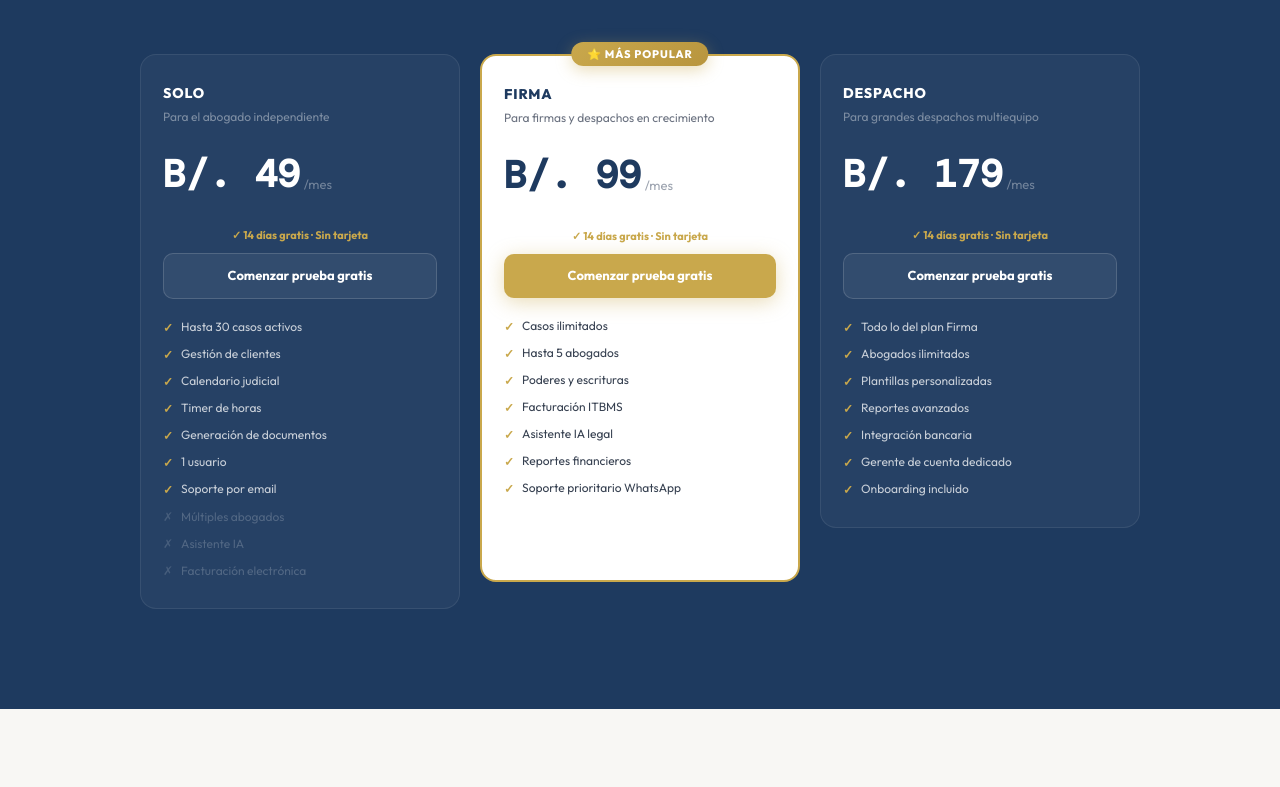
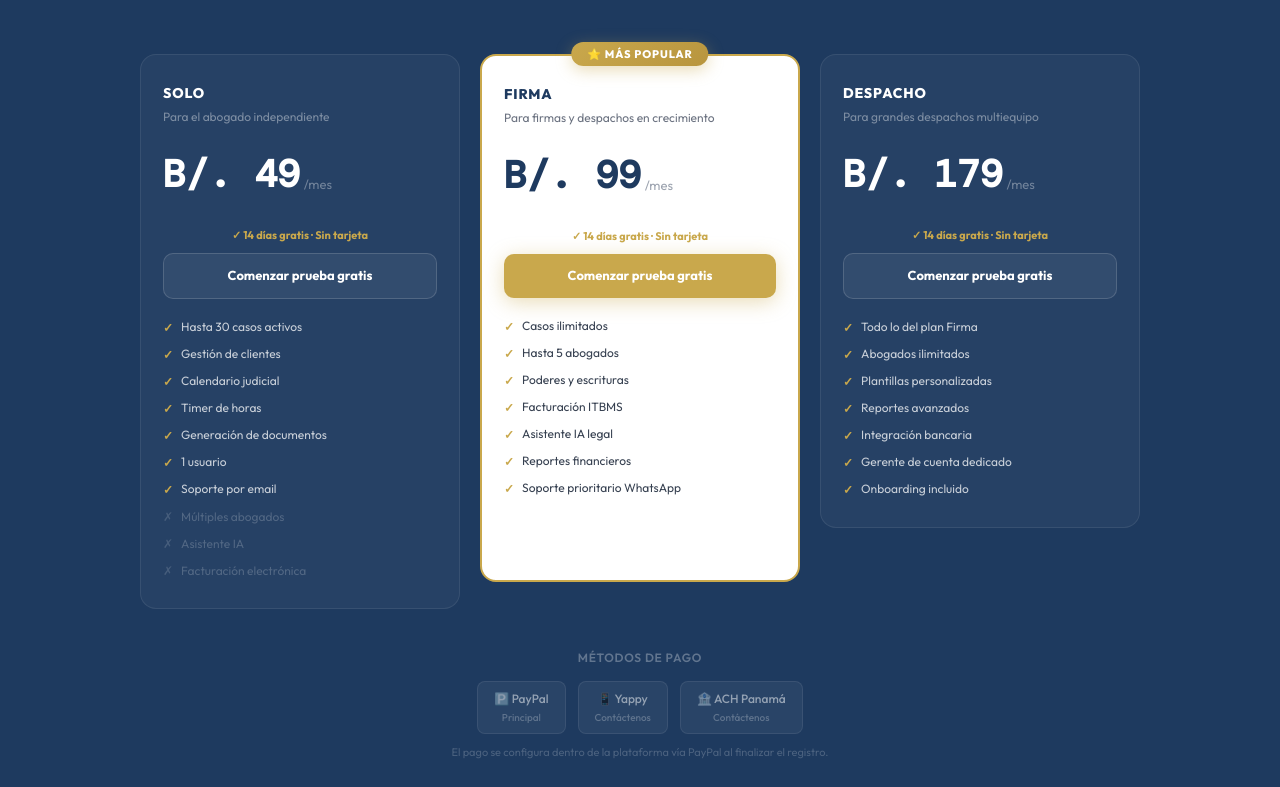
Before and after one commit to gondolaorganization-blip/gestarlex, a React (Vite) app in the folder frontend/: page / in a window 1280 px wide. Shown: the part 2010-2797 px from the top of the page. Built offline with nearby package versions, Linux system fonts and the light colour scheme; no server answers.

Commit message:
Landing: fix FAQ, add GestarSoft nav link, fix payment section, fix footer

```diff
--- a/frontend/src/pages/LandingPage.jsx
+++ b/frontend/src/pages/LandingPage.jsx
@@ -76,11 +76,10 @@ const TESTIMONIALS = [
 
 const FAQS = [
   { q: "¿Está adaptado al sistema judicial de Panamá?", a: "Sí. Gestar Lex está diseñado para la estructura judicial panameña: circuitos judiciales, tipos de procesos del COGEP y el Código Procesal Civil, plazos hábiles panameños y terminología local." },
-  { q: "¿Puedo migrar mis casos desde otro sistema?", a: "Sí. Ofrecemos importación de datos desde Excel, CSV y otros formatos. En el plan Despacho el proceso es asistido por nuestro equipo sin costo adicional." },
   { q: "¿Los documentos generados tienen validez legal?", a: "Los documentos se generan como borradores en DOCX/PDF. La firma electrónica con validez legal requiere notarización conforme a la Ley 51 de 2008 de Panamá." },
   { q: "¿Cuántos usuarios puedo agregar?", a: "El plan Solo incluye 1 usuario. Firma hasta 5 abogados. Despacho es ilimitado. También puedes dar acceso de solo lectura a asistentes." },
   { q: "¿Hay período de prueba?", a: "Sí. 14 días de prueba gratuita con acceso completo. Sin tarjeta de crédito. Al finalizar, elige tu plan o escríbenos." },
-  { q: "¿Mis expedientes están seguros?", a: "Almacenamiento en la nube con encriptación AES-256, backups diarios y acceso con 2FA. Cumplimos con la Ley 81 de Protección de Datos de Panamá." },
+  { q: "¿Mis expedientes están seguros?", a: "Sí. Los datos se almacenan en infraestructura en la nube con encriptación AES-256 en reposo y backups diarios automáticos. La conexión siempre va por HTTPS cifrado." },
 ];
 
 export default function GestarLexLanding() {
@@ -164,6 +163,14 @@ export default function GestarLexLanding() {
         padding: "16px 48px", display: "flex", alignItems: "center", justifyContent: "space-between",
         transition: "all 0.25s ease",
       }}>
+        <div style={{ display: "flex", alignItems: "center", gap: 16 }}>
+          <a href="https://gestarsoft.com" style={{
+            fontSize: 12, fontWeight: 600, color: scrolled ? "#6B7280" : "rgba(255,255,255,0.5)",
+            textDecoration: "none", transition: "color 0.15s",
+          }}
+            onMouseEnter={e => e.target.style.color = "#C9A84C"}
+            onMouseLeave={e => e.target.style.color = scrolled ? "#6B7280" : "rgba(255,255,255,0.5)"}
+          >← GestarSoft</a>
           <div style={{ display: "flex", alignItems: "center", gap: 10 }}>
             <div style={{
               width: 36, height: 36, borderRadius: 10,
@@ -174,6 +181,7 @@ export default function GestarLexLanding() {
             <span style={{ fontSize: 18, fontWeight: 800, color: scrolled ? "#1E3A5F" : "#fff", letterSpacing: "-0.02em" }}>
               Gestar <span style={{ color: "#C9A84C" }}>Lex</span>
             </span>
+          </div>
         </div>
         <div style={{ display: "flex", gap: 32, alignItems: "center" }}>
           {["Funciones", "Precios", "FAQ"].map(item => (
@@ -340,7 +348,7 @@ export default function GestarLexLanding() {
                 </div>
                 <div style={{ fontSize: 11, color: "#C9A84C", fontWeight: 700, marginBottom: 10, textAlign: "center" }}>✓ 14 días gratis · Sin tarjeta</div>
                 <button
-                  onClick={() => navigate("/login")}
+                  onClick={() => navigate("/registro")}
                   style={{
                     width: "100%", marginBottom: 20, padding: "12px", fontSize: 13, fontWeight: 700,
                     borderRadius: 10, border: plan.popular ? "none" : "1px solid rgba(255,255,255,0.15)",
@@ -350,6 +358,7 @@ export default function GestarLexLanding() {
                     transition: "all 0.15s",
                   }}
                 >Comenzar prueba gratis</button>
+
                 <div style={{ display: "flex", flexDirection: "column", gap: 9 }}>
                   {plan.features.map(f => (
                     <div key={f} style={{ display: "flex", gap: 8, alignItems: "flex-start" }}>
@@ -366,6 +375,19 @@ export default function GestarLexLanding() {
                 </div>
               </div>
             ))}
+          </div>
+
+          <div style={{ textAlign: "center", marginTop: 40 }}>
+            <p style={{ fontSize: 12, color: "rgba(255,255,255,0.3)", marginBottom: 14, letterSpacing: "0.06em", textTransform: "uppercase", fontWeight: 600 }}>Métodos de pago</p>
+            <div style={{ display: "flex", gap: 12, justifyContent: "center", flexWrap: "wrap", marginBottom: 10 }}>
+              {[{ label: "🅿️ PayPal", note: "Principal" }, { label: "📱 Yappy", note: "Contáctenos" }, { label: "🏦 ACH Panamá", note: "Contáctenos" }].map(m => (
+                <div key={m.label} style={{ background: "rgba(255,255,255,0.05)", border: "1px solid rgba(255,255,255,0.08)", borderRadius: 8, padding: "8px 16px", fontSize: 12, color: "rgba(255,255,255,0.5)", fontWeight: 500, textAlign: "center" }}>
+                  <div>{m.label}</div>
+                  <div style={{ fontSize: 10, color: "rgba(255,255,255,0.25)", marginTop: 2 }}>{m.note}</div>
+                </div>
+              ))}
+            </div>
+            <p style={{ fontSize: 11, color: "rgba(255,255,255,0.2)" }}>El pago se configura dentro de la plataforma vía PayPal al finalizar el registro.</p>
           </div>
         </div>
       </section>
@@ -436,10 +458,12 @@ export default function GestarLexLanding() {
           <span style={{ fontSize: 14, fontWeight: 700, color: "rgba(255,255,255,0.6)" }}>Gestar Lex · GestarSoft</span>
         </div>
         <div style={{ display: "flex", gap: 24 }}>
-          <a href="mailto:soporte@gestarsoft.com" style={{ fontSize: 12, color: "rgba(255,255,255,0.3)", textDecoration: "none" }}>Soporte</a>
-          <a href="https://gestarsoft.com" style={{ fontSize: 12, color: "rgba(255,255,255,0.3)", textDecoration: "none" }}>GestarSoft.com</a>
+          <a href="https://gestarsoft.com" style={{ fontSize: 12, color: "rgba(255,255,255,0.3)", textDecoration: "none" }}>Términos</a>
+          <a href="https://gestarsoft.com" style={{ fontSize: 12, color: "rgba(255,255,255,0.3)", textDecoration: "none" }}>Privacidad</a>
+          <a href="https://wa.me/50765143637" target="_blank" rel="noreferrer" style={{ fontSize: 12, color: "rgba(255,255,255,0.3)", textDecoration: "none" }}>Soporte</a>
+          <a href="https://www.linkedin.com/company/gestarsoft" target="_blank" rel="noreferrer" style={{ fontSize: 12, color: "rgba(255,255,255,0.3)", textDecoration: "none" }}>LinkedIn</a>
         </div>
-        <span style={{ fontSize: 12, color: "rgba(255,255,255,0.2)" }}>© 2026 GestarSoft · Panamá</span>
+        <span style={{ fontSize: 12, color: "rgba(255,255,255,0.2)" }}>© 2026 GestarSoft · Ciudad de Panamá, República de Panamá</span>
       </footer>
     </div>
   );
```
Lines whose indentation alone changed are shown as unchanged.
